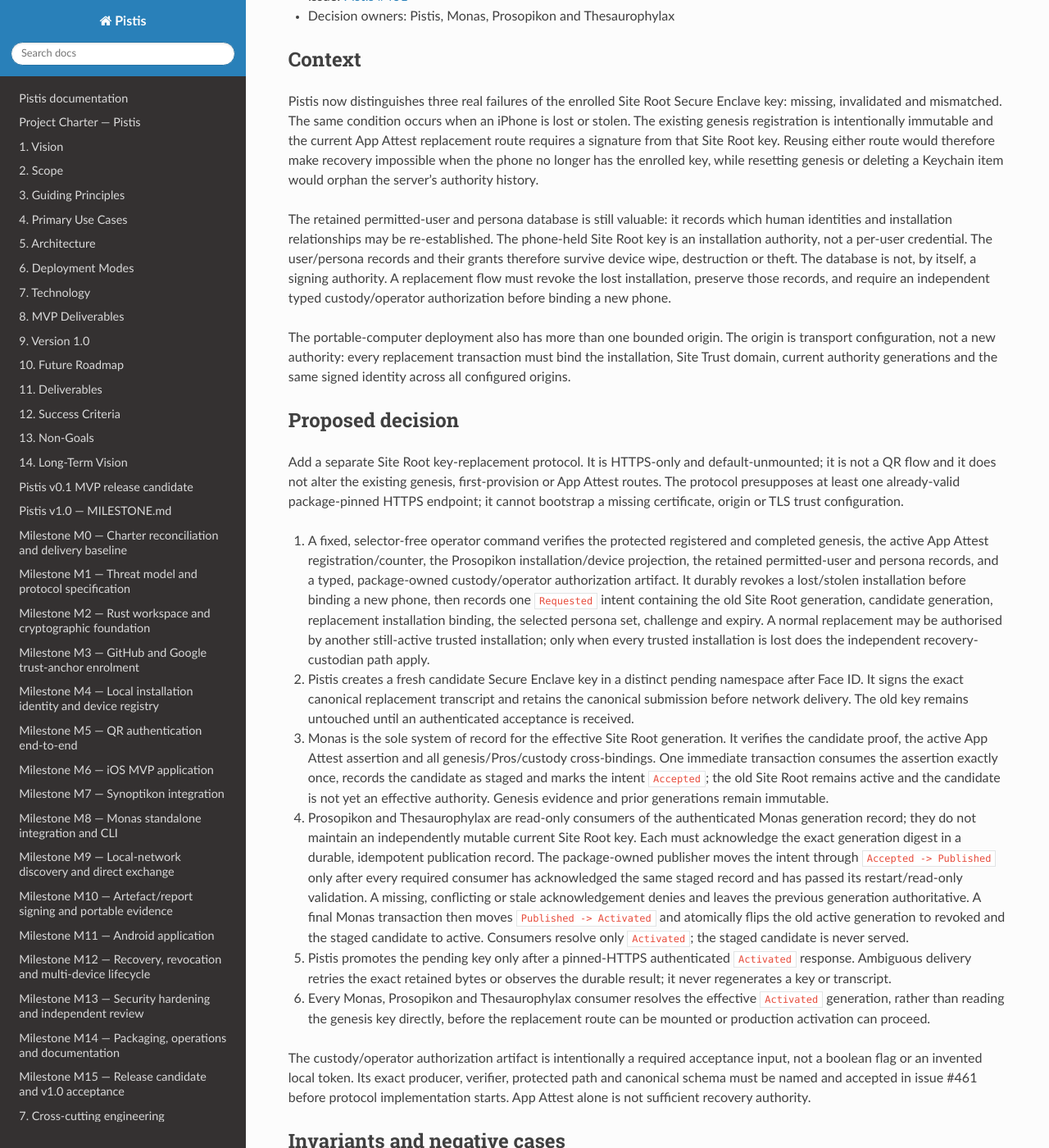
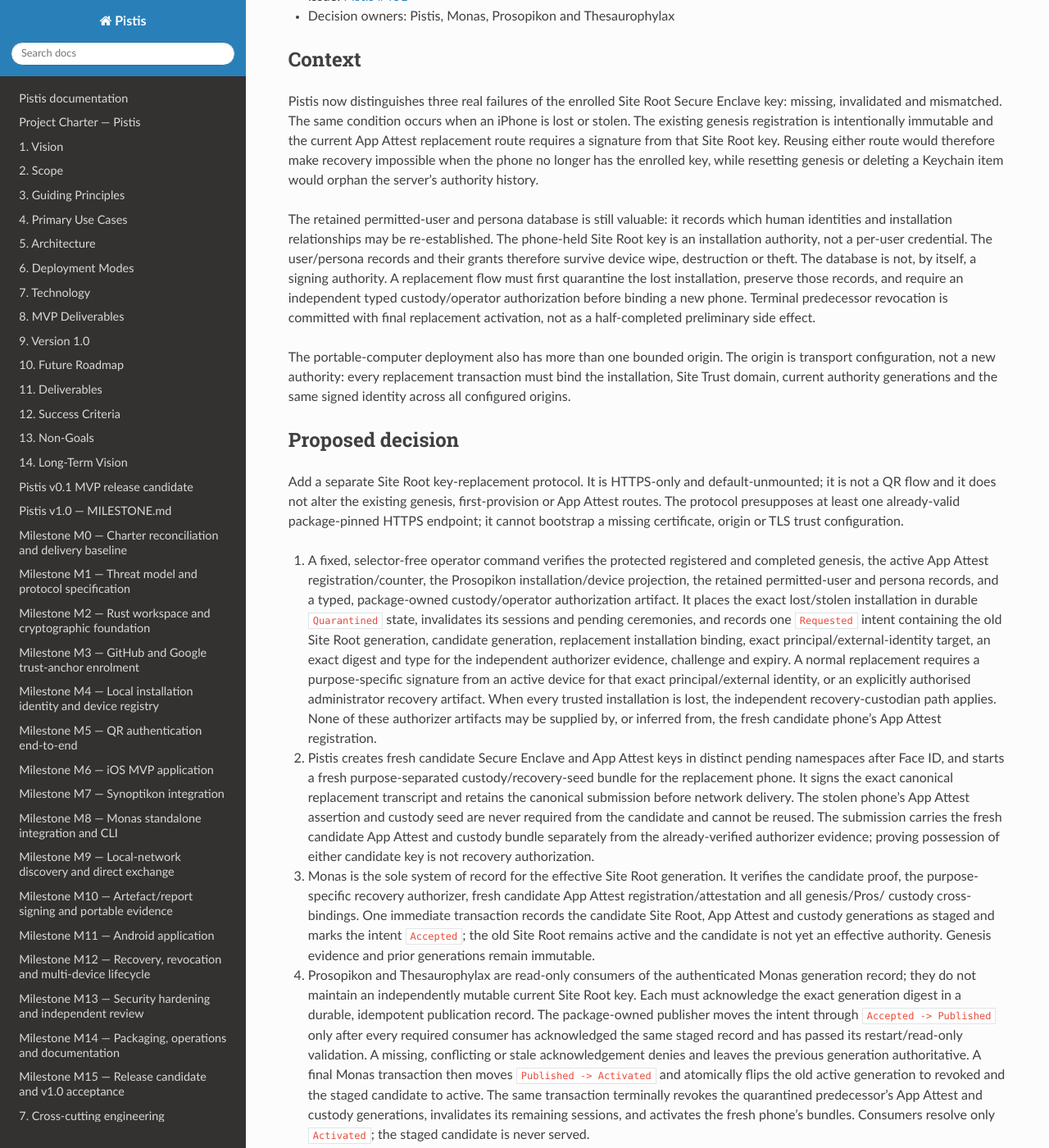
Before and after one commit to sagrudd/pistis, a Sphinx documentation site: the page built from docs/adr/0040-site-root-authority-key-replacement.md, in a window 1280 px wide and 1400 px high, scrolled down 224 px. Shown: the whole window at 82% size. Built offline with Sphinx 7.4.7 and the Read the Docs theme 3.1.0, drawn with Linux system fonts in a browser that asks for light colours; the version number could not be read and is left out; some of the changed text lies outside the part shown.

Commit message:
Clarify staged stolen-phone recovery

```diff
--- a/docs/adr/0040-site-root-authority-key-replacement.md
+++ b/docs/adr/0040-site-root-authority-key-replacement.md
@@ -21,9 +21,11 @@
 The phone-held Site Root key is an installation authority, not a per-user
 credential. The user/persona records and their grants therefore survive device
 wipe, destruction or theft. The database is not, by itself, a signing
-authority. A replacement flow must revoke the lost installation, preserve
-those records, and require an independent typed custody/operator authorization
-before binding a new phone.
+authority. A replacement flow must first quarantine the lost installation,
+preserve those records, and require an independent typed custody/operator
+authorization before binding a new phone. Terminal predecessor revocation is
+committed with final replacement activation, not as a half-completed
+preliminary side effect.
 
 The portable-computer deployment also has more than one bounded origin. The
 origin is transport configuration, not a new authority: every replacement
@@ -42,21 +44,32 @@
    and completed genesis, the active App Attest registration/counter, the
    Prosopikon installation/device projection, the retained permitted-user and
    persona records, and a typed, package-owned custody/operator authorization
-   artifact. It durably revokes a lost/stolen installation before binding a new
-   phone, then records one `Requested` intent containing the old Site Root
-   generation, candidate generation, replacement installation binding, the
-   selected persona set, challenge and expiry. A normal replacement may be
-   authorised by another still-active trusted installation; only when every
-   trusted installation is lost does the independent recovery-custodian path
-   apply.
-2. Pistis creates a fresh candidate Secure Enclave key in a distinct pending
-   namespace after Face ID. It signs the exact canonical replacement transcript
-   and retains the canonical submission before network delivery. The old key
-   remains untouched until an authenticated acceptance is received.
+   artifact. It places the exact lost/stolen installation in durable
+   `Quarantined` state, invalidates its sessions and pending ceremonies, and
+   records one `Requested` intent containing the old Site Root generation,
+   candidate generation, replacement installation binding, exact
+   principal/external-identity target, an exact digest and type for the
+   independent authorizer evidence, challenge and expiry. A normal replacement
+   requires a purpose-specific signature from an active device for that exact
+   principal/external identity, or an explicitly authorised administrator
+   recovery artifact. When every trusted installation is lost, the independent
+   recovery-custodian path applies. None of these authorizer artifacts may be
+   supplied by, or inferred from, the fresh candidate phone's App Attest
+   registration.
+2. Pistis creates fresh candidate Secure Enclave and App Attest keys in
+   distinct pending namespaces after Face ID, and starts a fresh
+   purpose-separated custody/recovery-seed bundle for the replacement phone.
+   It signs the exact canonical replacement transcript and retains the
+   canonical submission before network delivery. The stolen phone's App Attest
+   assertion and custody seed are never required from the candidate and cannot
+   be reused. The submission carries the fresh candidate App Attest and custody
+   bundle separately from the already-verified authorizer evidence; proving
+   possession of either candidate key is not recovery authorization.
 3. Monas is the sole system of record for the effective Site Root generation.
-   It verifies the candidate proof, the active App Attest assertion and all
-   genesis/Pros/custody cross-bindings. One immediate transaction consumes the
-   assertion exactly once, records the candidate as staged and marks the intent
+   It verifies the candidate proof, the purpose-specific recovery authorizer,
+   fresh candidate App Attest registration/attestation and all genesis/Pros/
+   custody cross-bindings. One immediate transaction records the candidate
+   Site Root, App Attest and custody generations as staged and marks the intent
    `Accepted`; the old Site Root remains active and the candidate is not yet an
    effective authority. Genesis evidence and prior generations remain
    immutable.
@@ -69,8 +82,11 @@
    restart/read-only validation. A missing, conflicting or stale acknowledgement
    denies and leaves the previous generation authoritative. A final Monas
    transaction then moves `Published -> Activated` and atomically flips the old
-   active generation to revoked and the staged candidate to active. Consumers
-   resolve only `Activated`; the staged candidate is never served.
+   active generation to revoked and the staged candidate to active. The same
+   transaction terminally revokes the quarantined predecessor's App Attest and
+   custody generations, invalidates its remaining sessions, and activates the
+   fresh phone's bundles. Consumers resolve only `Activated`; the staged
+   candidate is never served.
 5. Pistis promotes the pending key only after a pinned-HTTPS authenticated
    `Activated` response. Ambiguous delivery retries the exact retained bytes or
    observes the durable result; it never regenerates a key or transcript.
@@ -93,9 +109,20 @@
 - Wrong installation/device/domain, generation, old/candidate key, App Attest
   counter, custody artifact, purpose, expiry, nonce, signature, content type,
   method, canonical encoding or trailing bytes deny without state change.
-- A revoked or stolen installation cannot submit, observe as active, or be
-  rebound; its permitted-user/persona records remain available for the explicit
-  replacement binding and are never deleted as part of device revocation.
+- A quarantined or terminally revoked stolen installation cannot submit,
+  observe as active, or be rebound; its permitted-user/persona records remain
+  available for the exact replacement binding and are never deleted as part of
+  device containment.
+- The replacement target is derived from authoritative Pros policy for one
+  principal, external identity and installation. Callers cannot select an
+  arbitrary retained persona, add grants, or rebind unrelated users.
+- Independent authorizer evidence and fresh-phone candidate evidence occupy
+  distinct typed fields and verification paths. A candidate App Attest
+  registration, Secure Enclave signature, Face ID result or custody bundle
+  cannot satisfy, replace or select the recovery authorizer.
+- A fresh phone must present its own App Attest registration and custody bundle;
+  the stolen phone's old assertion, Site Root key and recovery seed are never
+  treated as available evidence.
 - The schema is installation- and persona-scoped, not a singleton user row:
   multiple permitted users, personas and active installations may coexist
   according to policy. Wiping one phone never deletes another installation or
@@ -103,11 +130,16 @@
 - Only one live intent exists across `Requested`, `Accepted` and `Published`.
   Expiry, denial, replay and concurrent submissions settle durably. Accepted
   retry and Observe are byte/idempotent.
-- Old Site Root signatures deny after activation. The existing App Attest
-  generation remains active; its assertion counter advances exactly once for
-  the replacement and stale/replayed counters deny. The new effective Site
-  Root generation is the only active root and subsequent App Attest replacement
-  binds to it.
+- Quarantine immediately makes the stolen installation's App Attest and
+  custody evidence ineligible to authorize new work, while preserving their
+  immutable records for rollback-safe adjudication. Before `Activated` they
+  are not terminally revoked and the previously activated Site Root generation
+  remains the effective server authority.
+- At `Activated`, old Site Root signatures deny, the predecessor App Attest and
+  custody generations become terminally revoked, and the fresh candidate App
+  Attest counter begins from its independently attested registration state.
+  The new Site Root generation is the only effective root and subsequent App
+  Attest replacement binds to that new active registration and root.
 - Fixture Rust and Swift implementations must exercise crash-before-commit,
   crash-after-commit/lost-response, relaunch, tampering and rollback. Physical
   iPhone qualification is a final gate, not a substitute for fixture tests.
```
